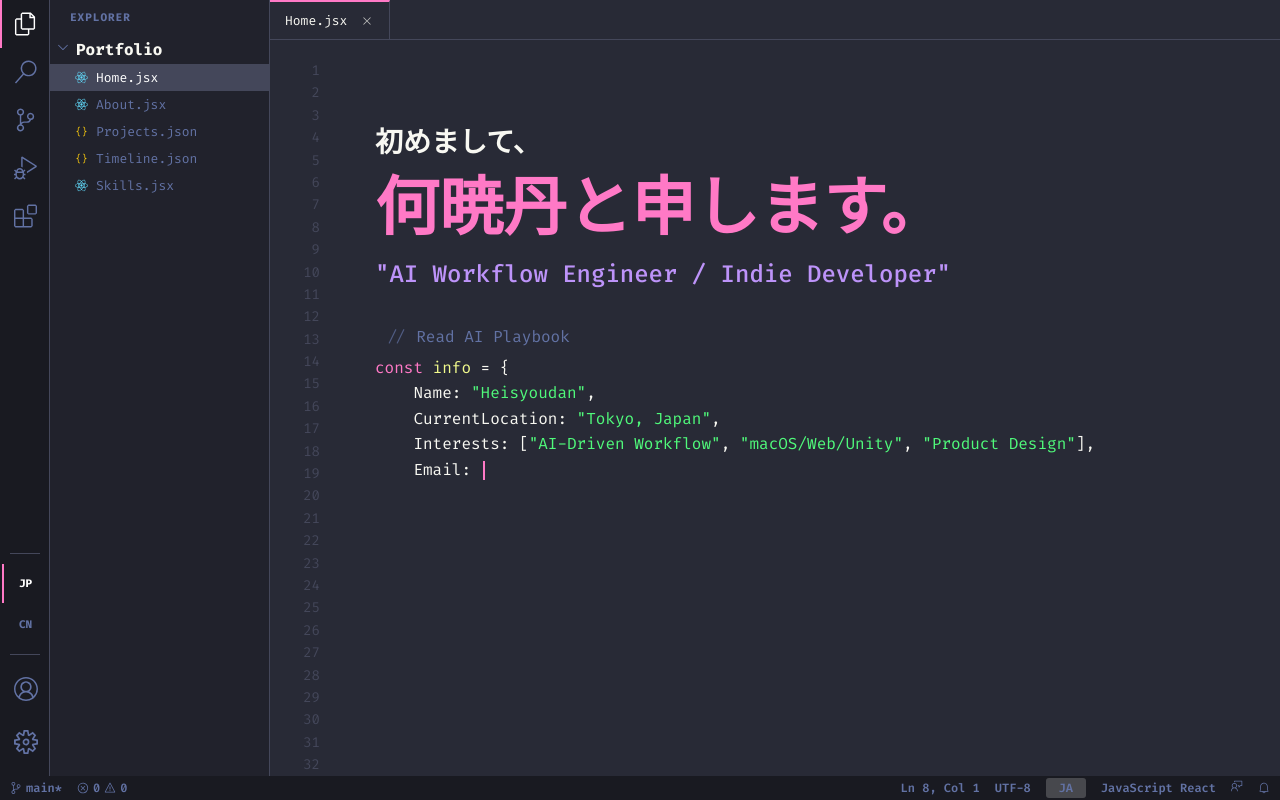
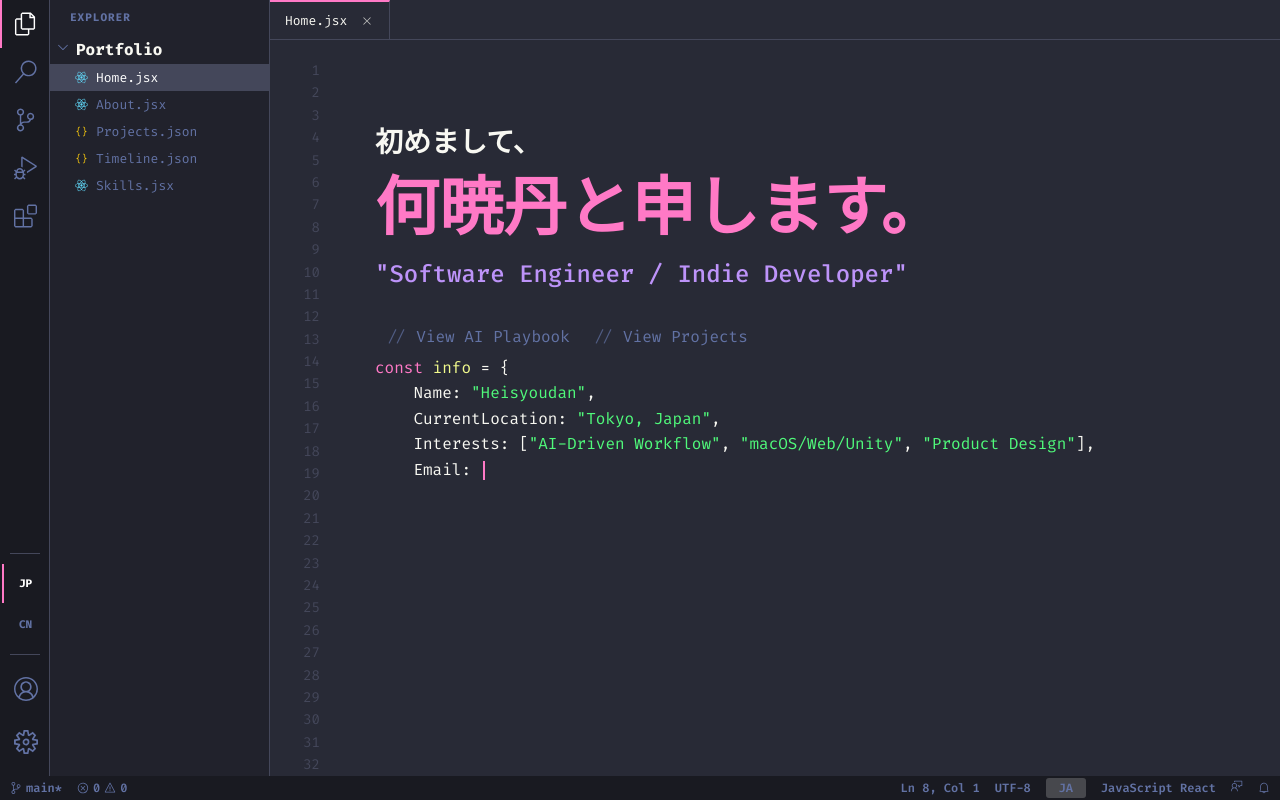
Before and after one commit to heisyoudan/VS-Style-Portfolio, a React (Vite) app: page / in a window 1280 px wide. Built offline with nearby package versions, Linux system fonts and the light colour scheme.

Commit message:
Update home page: refine identity to Software Engineer / Indie Developer and add dual navigation (View AI Playbook + View Projects)

```diff
--- a/src/pages/Home.jsx
+++ b/src/pages/Home.jsx
@@ -81,13 +81,17 @@ const Home = ({ onNavigate }) => {
                         color: 'var(--text-secondary)',
                         fontWeight: '500'
                     }}>
-                        "AI Workflow Engineer / Indie Developer"
+                        "Software Engineer / Indie Developer"
                     </h2>
 
                     <div style={{ marginTop: '15px', marginBottom: '0' }}>
                         <CommentLink
-                            text="Read AI Playbook"
+                            text="View AI Playbook"
                             onClick={() => window.open('https://github.com/heisyoudan/ai-agent-playbook', '_blank')}
+                        />
+                        <CommentLink
+                            text="View Projects"
+                            onClick={() => onNavigate && onNavigate('Projects.jsx')}
                         />
                     </div>
 
```
